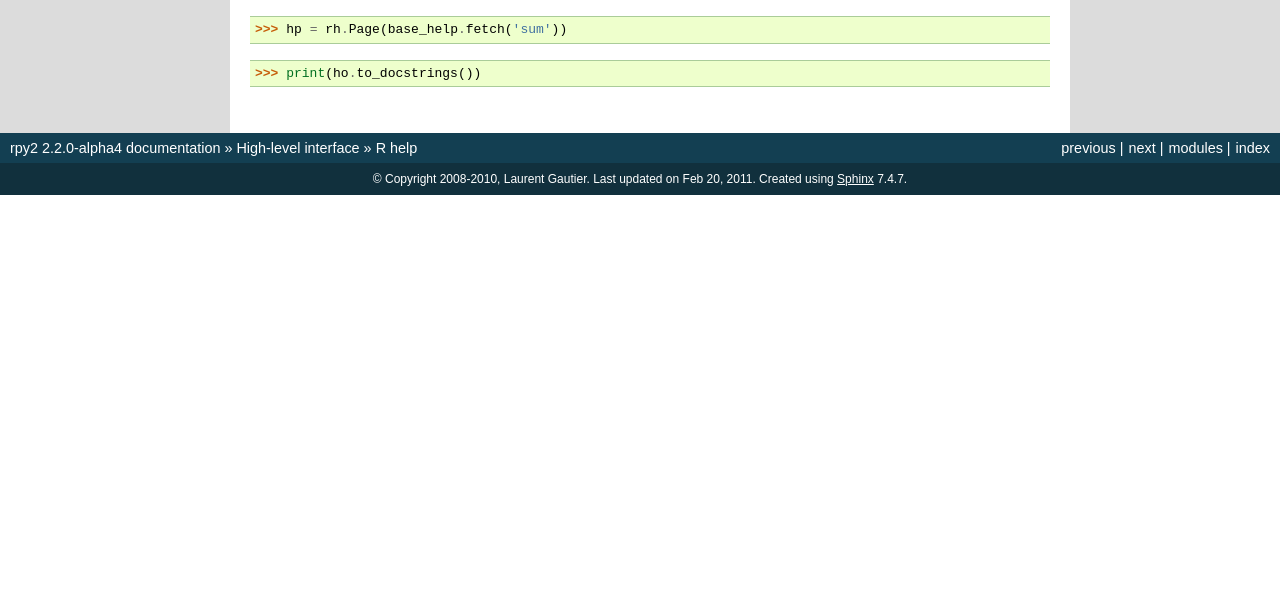
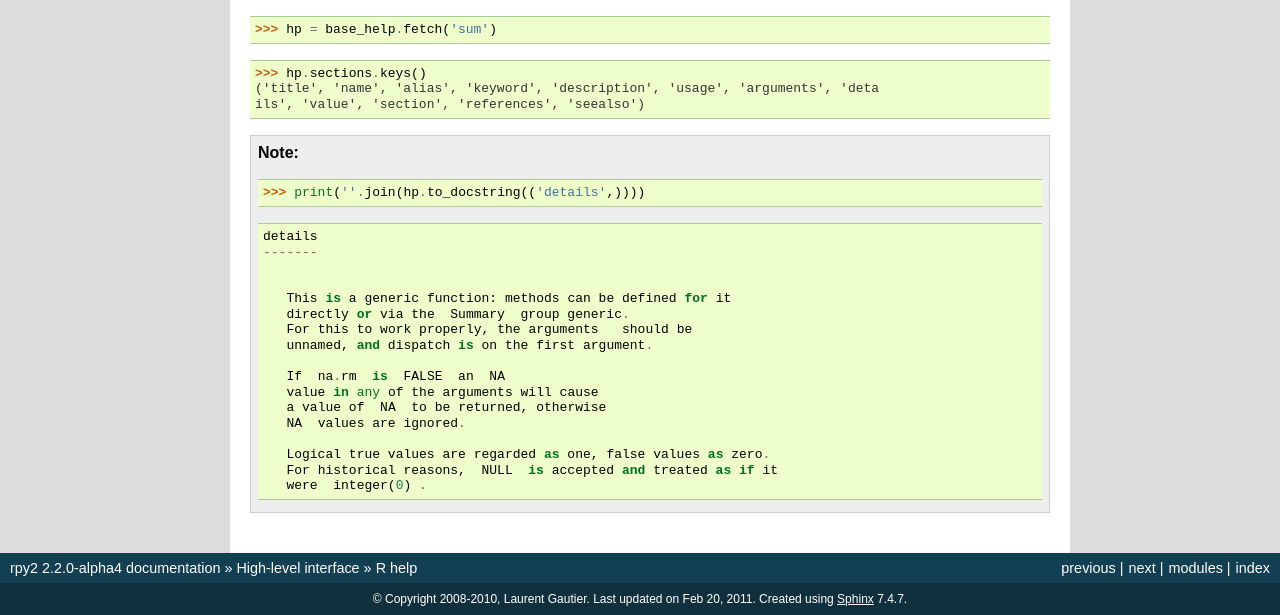
Before and after one commit to rpy2/rpy2, a Sphinx documentation site: the page built from doc/source/rhelp.rst, in a window 1280 px wide. Shown: the part 731-1346 px from the top of the page. Built offline with Sphinx 7.4.7, drawn with Linux system fonts in a browser that asks for light colours; formulas are drawn with MathJax 3; before the commit the page ends 926 px from its top, so only the background shows below that.

Commit message:
mode doc about the R help
--HG--
branch : version_2.2.x

```diff
--- a/doc/source/rhelp.rst
+++ b/doc/source/rhelp.rst
@@ -31,6 +31,7 @@ The documentation for a package is represented with the class
 >>> base_help = rh.Package('base')
 >>> base_help.fetch('sum')
 
+
 Documentation page
 ------------------
 
@@ -42,6 +43,32 @@ class :class:`Page`
    :members:
 
 
->>> hp = rh.Page(base_help.fetch('sum'))
+>>> hp = base_help.fetch('sum')
 
->>> print(ho.to_docstrings())
+>>> hp.sections.keys()
+('title', 'name', 'alias', 'keyword', 'description', 'usage', 'arguments', 'deta
+ils', 'value', 'section', 'references', 'seealso')
+
+.. note::
+
+   >>> print(''.join(hp.to_docstring(('details',))))
+
+   ::
+
+     details
+     -------
+
+
+        This is a generic function: methods can be defined for it
+        directly or via the  Summary  group generic.
+        For this to work properly, the arguments   should be
+        unnamed, and dispatch is on the first argument.
+
+        If  na.rm  is  FALSE  an  NA
+        value in any of the arguments will cause
+        a value of  NA  to be returned, otherwise
+        NA  values are ignored.
+
+        Logical true values are regarded as one, false values as zero.
+        For historical reasons,  NULL  is accepted and treated as if it
+        were  integer(0) .
```
